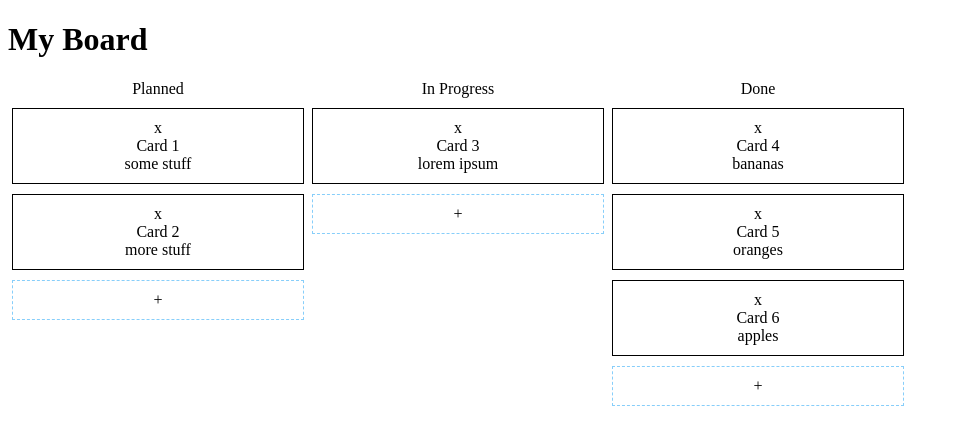
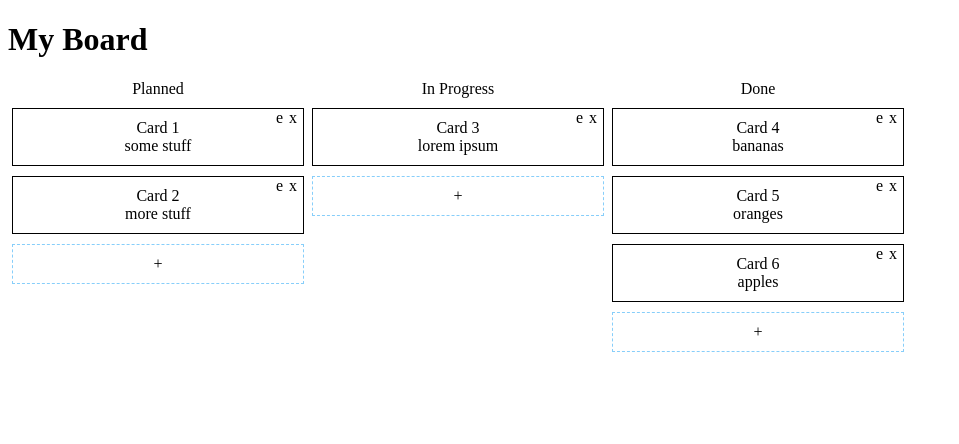
Before and after one commit to ralam/React-Kanban-Board, a React app: page / in a window 1280 px wide. Shown: the top 444 px of the page, without its empty margins (0-959 px from the left). Built offline with nearby package versions, Linux system fonts and the light colour scheme.

Commit message:
make existing cards editable

```diff
--- a/src/components/board.jsx
+++ b/src/components/board.jsx
@@ -21,6 +21,7 @@ class Board extends React.Component{
     }
     this.addCard = this.addCard.bind(this);
     this.removeCard = this.removeCard.bind(this);
+    this.updateCard = this.updateCard.bind(this);
   }
 
   addCard(cardTitle, cardDescription, laneIdx) {
@@ -30,9 +31,14 @@ class Board extends React.Component{
   }
 
   removeCard(laneIdx, cardIdx) {
-    console.log(cardIdx)
     let statuses = this.state.statuses;
     statuses[laneIdx].cards = statuses[laneIdx].cards.filter((card, idx) => idx !== cardIdx);
+    this.setState({statuses});
+  }
+
+  updateCard(cardTitle, cardDescription, laneIdx, cardIdx) {
+    let statuses = this.state.statuses;
+    statuses[laneIdx].cards[cardIdx] = {title: cardTitle, description: cardDescription};
     this.setState({statuses});
   }
 
@@ -45,6 +51,7 @@ class Board extends React.Component{
         laneIdx={idx}
         addCard={this.addCard}
         removeCard={this.removeCard}
+        updateCard={this.updateCard}
         />
     })
     return(
--- a/src/components/card.jsx
+++ b/src/components/card.jsx
@@ -3,23 +3,68 @@ import React from 'react';
 class Card extends React.Component{
   constructor(props) {
     super(props);
+    this.state = {
+      editable: false,
+      title: '',
+      description: ''
+    }
     this.deleteCard = this.deleteCard.bind(this);
+    this.saveCard = this.saveCard.bind(this);
+    this.toggleEditable = this.toggleEditable.bind(this);
+    this.handleUpdate = this.handleUpdate.bind(this);
   }
 
   deleteCard(e) {
     this.props.removeCard(this.props.cardIdx);
   }
 
+  saveCard(e) {
+    this.props.updateCard(this.state.title, this.state.description, this.props.cardIdx);
+    this.toggleEditable();
+  }
+
+  toggleEditable(e) {
+    this.setState({
+      editable: !this.state.editable,
+      title: this.props.title,
+      description: this.props.description
+    });
+  }
+
+  handleUpdate(name, e) {
+    this.setState({[name]: e.currentTarget.value});
+  }
+
   render() {
-    return(
-      <div className='card'>
-        <div className='card-action-container'>
-          <div onClick={this.deleteCard}>x</div>
+    if(this.state.editable) {
+      return (
+        <div className='card'>
+          <input
+            type='text'
+            value={this.state.title}
+            onChange={this.handleUpdate.bind(null, 'title')}
+            />
+          <input
+            type='text'
+            value={this.state.description}
+            onChange={this.handleUpdate.bind(null, 'description')}
+            />
+          <button onClick={this.saveCard}>Save</button>
+          <button onClick={this.toggleEditable}>Cancel</button>
         </div>
-        <div>{this.props.title}</div>
-        <div>{this.props.description}</div>
-      </div>
-    )
+      )
+    } else {
+      return(
+        <div className='card'>
+          <div className='card-icon-container'>
+            <div className='icon' onClick={this.deleteCard}>x</div>
+            <div className='icon' onClick={this.toggleEditable}>e</div>
+          </div>
+          <div>{this.props.title}</div>
+          <div>{this.props.description}</div>
+        </div>
+      );
+    }
   }
 }
 
--- a/src/components/lane.jsx
+++ b/src/components/lane.jsx
@@ -7,6 +7,7 @@ class Lane extends React.Component{
     super(props);
     this.addCard = this.addCard.bind(this);
     this.removeCard = this.removeCard.bind(this);
+    this.updateCard = this.updateCard.bind(this);
   }
 
   addCard(title, description) {
@@ -17,6 +18,10 @@ class Lane extends React.Component{
     this.props.removeCard(this.props.laneIdx, cardIdx);
   }
 
+  updateCard(title, description, cardIdx) {
+    this.props.updateCard(title, description, this.props.laneIdx, cardIdx);
+  }
+
   render() {
     let cards = this.props.cards.map((card, idx) => {
       return <Card
@@ -25,6 +30,7 @@ class Lane extends React.Component{
         key={idx}
         cardIdx={idx}
         removeCard={this.removeCard}
+        updateCard={this.updateCard}
         />
     });
     return(
--- a/styles/main.css
+++ b/styles/main.css
@@ -21,10 +21,21 @@ html, body {
     border: black solid 1px;
 }
 
+.card-icon-container {
+    position: absolute;
+    top: 0px;
+    right: 3px;
+}
+
+.icon {
+    float: right;
+    padding: 0px 3px;
+}
+
 .card.card--placeholder {
     border: lightskyblue dashed 1px;
 }
 
-.card--placeholder:hover {
+.card--placeholder:hover, .icon:hover {
     cursor: pointer;
 }
```
